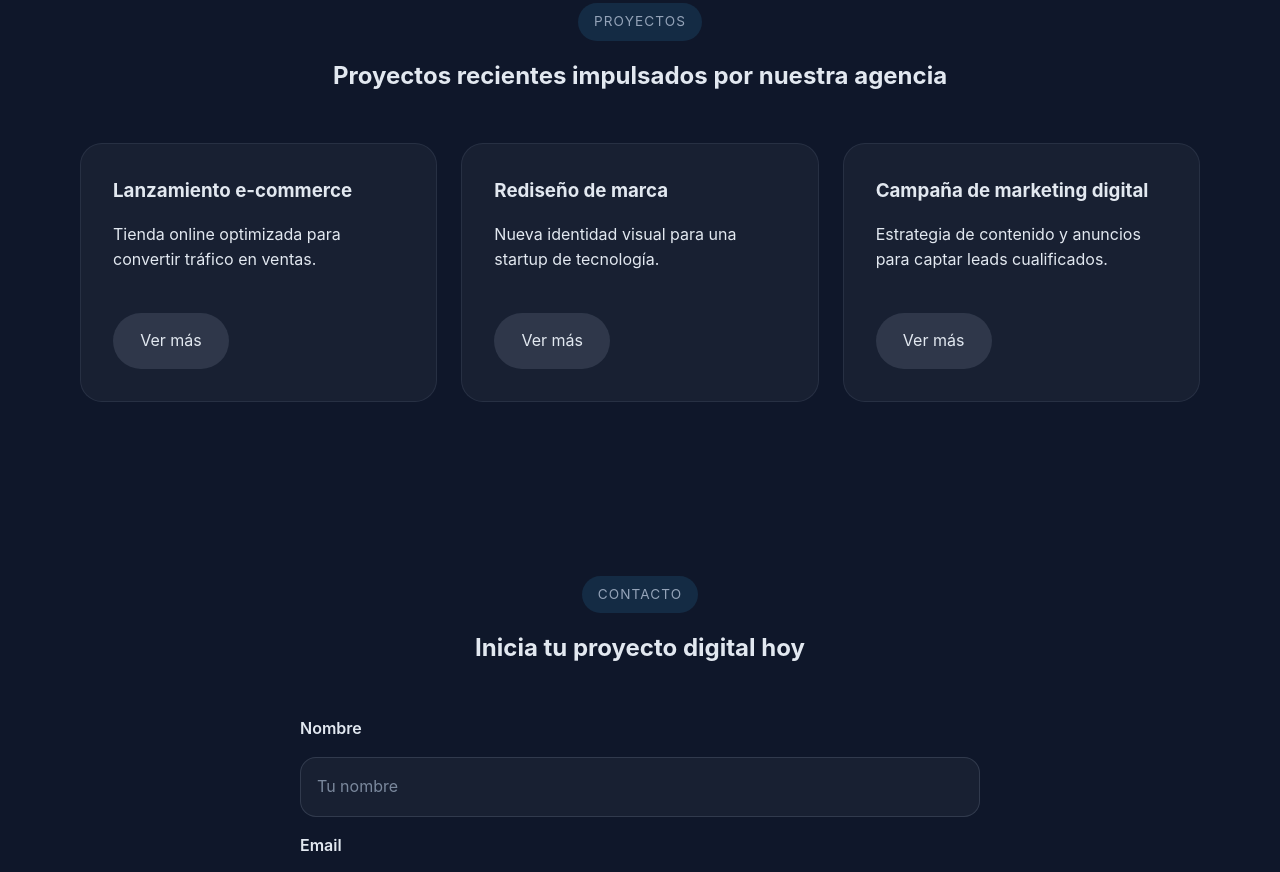
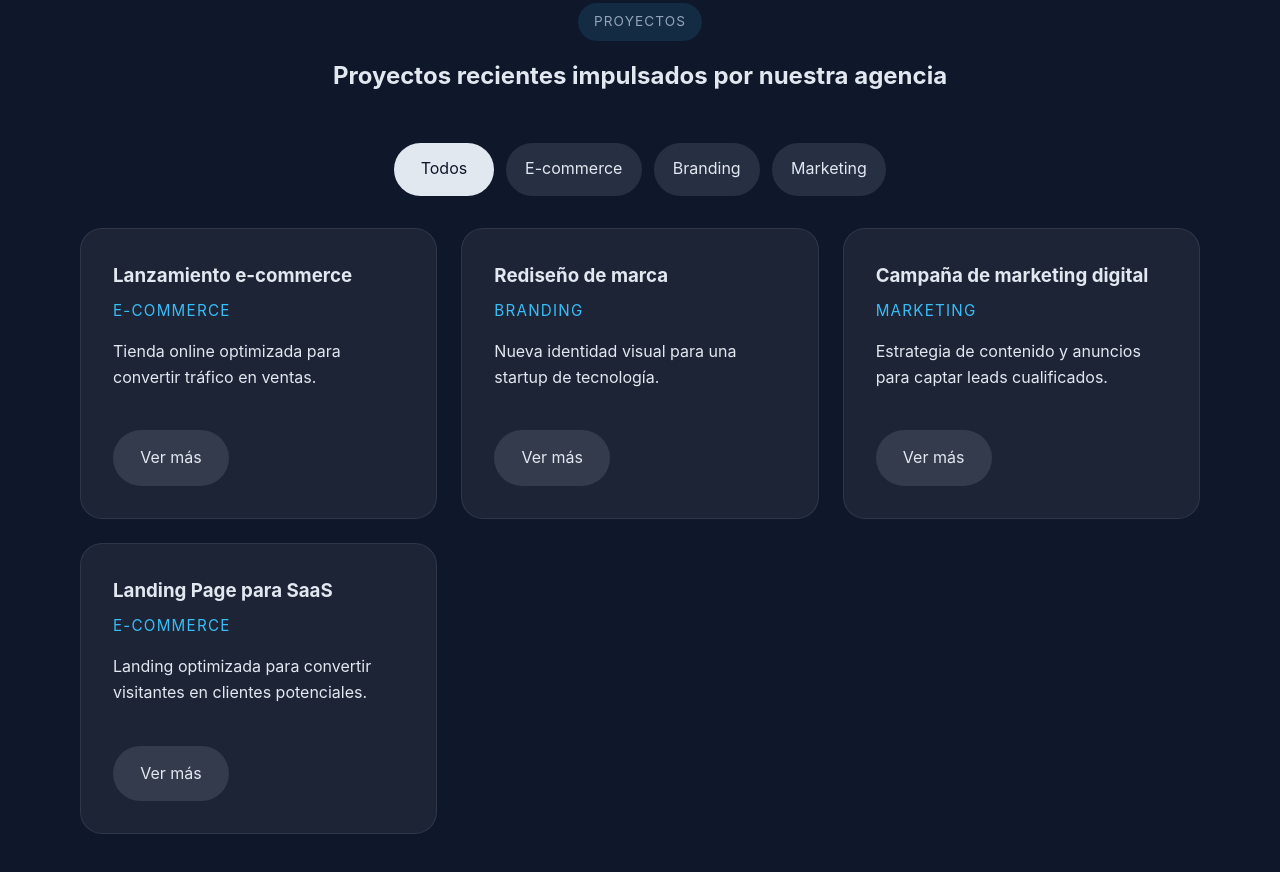
Before and after one commit to jcbz2010-prog/tlo-301-s3, a plain HTML site: page index.html in a window 1280 px wide. Shown: the part 1875-2747 px from the top of the page. Drawn offline with Linux system fonts and the light colour scheme.

Commit message:
mejoras carga y navegacion

```diff
--- a/index.html
+++ b/index.html
@@ -17,6 +17,7 @@
         <nav aria-label="Navegación principal">
           <ul class="nav-list">
             <li><a href="#services">Servicios</a></li>
+            <li><a href="#projects">Proyectos</a></li>
             <li><a href="#contact">Contacto</a></li>
           </ul>
         </nav>
@@ -88,6 +89,9 @@
           <p class="section-label">Proyectos</p>
           <h2 id="projects-title">Proyectos recientes impulsados por nuestra agencia</h2>
         </div>
+        <div class="project-filters" id="projectFilters" aria-label="Filtrar proyectos">
+          <!-- Filtros de proyectos generados con JavaScript -->
+        </div>
         <div class="cards-grid" id="projectsGrid">
           <!-- Los proyectos se cargan dinámicamente con JavaScript -->
         </div>
--- a/script.js
+++ b/script.js
@@ -1,34 +1,52 @@
 const form = document.getElementById('contactForm');
 const status = document.getElementById('formStatus');
 const projectsGrid = document.getElementById('projectsGrid');
+const projectFilters = document.getElementById('projectFilters');
 
 const projects = [
   {
     title: 'Lanzamiento e-commerce',
+    category: 'E-commerce',
     summary: 'Tienda online optimizada para convertir tráfico en ventas.',
     details: 'Incluye catálogo de productos, pasarela de pago y versión móvil perfectamente adaptada. Incrementamos la velocidad de carga en 45%.',
   },
   {
     title: 'Rediseño de marca',
+    category: 'Branding',
     summary: 'Nueva identidad visual para una startup de tecnología.',
     details: 'Se entregaron logotipos, paleta cromática y guías de uso que refuerzan la confianza y posicionan la marca en un mercado competitivo.',
   },
   {
     title: 'Campaña de marketing digital',
+    category: 'Marketing',
     summary: 'Estrategia de contenido y anuncios para captar leads cualificados.',
     details: 'La campaña combinó anuncios en redes, email marketing y landing pages con una tasa de conversión superior al 18%.',
   },
+  {
+    title: 'Landing Page para SaaS',
+    category: 'E-commerce',
+    summary: 'Landing optimizada para convertir visitantes en clientes potenciales.',
+    details: 'Diseño rápido y claro, con secciones pensadas para SEO y captación de tráfico organic.',
+  },
 ];
 
-function renderProjects() {
+const categories = ['Todos', ...new Set(projects.map((project) => project.category))];
+let activeCategory = 'Todos';
+
+function renderProjects(filtered = projects) {
   if (!projectsGrid) return;
+  projectsGrid.innerHTML = '';
 
-  projects.forEach((project) => {
+  filtered.forEach((project) => {
     const card = document.createElement('article');
     card.className = 'card';
 
     const title = document.createElement('h3');
     title.textContent = project.title;
+
+    const meta = document.createElement('p');
+    meta.className = 'project-meta';
+    meta.textContent = project.category;
 
     const summary = document.createElement('p');
     summary.textContent = project.summary;
@@ -47,10 +65,34 @@ function renderProjects() {
       toggleButton.textContent = isOpen ? 'Ver menos' : 'Ver más';
     });
 
-    card.append(title, summary, details, toggleButton);
+    card.append(title, meta, summary, details, toggleButton);
     projectsGrid.appendChild(card);
   });
 }
+
+function renderFilters() {
+  if (!projectFilters) return;
+  projectFilters.innerHTML = '';
+
+  categories.forEach((category) => {
+    const button = document.createElement('button');
+    button.type = 'button';
+    button.className = `button secondary filter-button${category === activeCategory ? ' active' : ''}`;
+    button.textContent = category;
+
+    button.addEventListener('click', () => {
+      activeCategory = category;
+      const filteredProjects = category === 'Todos' ? projects : projects.filter((project) => project.category === category);
+      renderFilters();
+      renderProjects(filteredProjects);
+    });
+
+    projectFilters.appendChild(button);
+  });
+}
+
+renderFilters();
+renderProjects();
 
 form.addEventListener('submit', function (event) {
   event.preventDefault();
@@ -69,5 +111,3 @@ form.addEventListener('submit', function (event) {
   status.style.color = '#86efac';
   form.reset();
 });
-
-renderProjects();
--- a/styles.css
+++ b/styles.css
@@ -221,17 +221,50 @@ h1 {
   gap: 1.5rem;
 }
 
+.project-filters {
+  display: flex;
+  flex-wrap: wrap;
+  gap: 0.75rem;
+  justify-content: center;
+  margin-bottom: 2rem;
+}
+
+.filter-button {
+  min-width: 100px;
+  padding: 0.85rem 1.2rem;
+}
+
+.filter-button.active {
+  background: var(--text);
+  color: var(--bg);
+}
+
 .card,
 .feature-box {
-  background: rgba(255, 255, 255, 0.04);
-  border: 1px solid rgba(148, 163, 184, 0.12);
+  background: rgba(255, 255, 255, 0.06);
+  border: 1px solid rgba(148, 163, 184, 0.14);
   border-radius: var(--radius);
   padding: 2rem;
+  transition: transform 180ms ease, box-shadow 180ms ease, border-color 180ms ease;
+}
+
+.card:hover {
+  transform: translateY(-4px);
+  box-shadow: 0 18px 40px rgba(0, 0, 0, 0.18);
+  border-color: rgba(56, 189, 248, 0.25);
 }
 
 .card h3,
 .feature-box h3 {
   margin-top: 0;
+}
+
+.project-meta {
+  color: var(--primary);
+  font-size: 0.95rem;
+  margin: 0.5rem 0 1rem;
+  text-transform: uppercase;
+  letter-spacing: 0.08em;
 }
 
 .features .split {
@@ -264,6 +297,7 @@ h1 {
   margin-top: 1rem;
   color: var(--text);
   display: none;
+  line-height: 1.75;
 }
 
 .project-detail.active {
```
